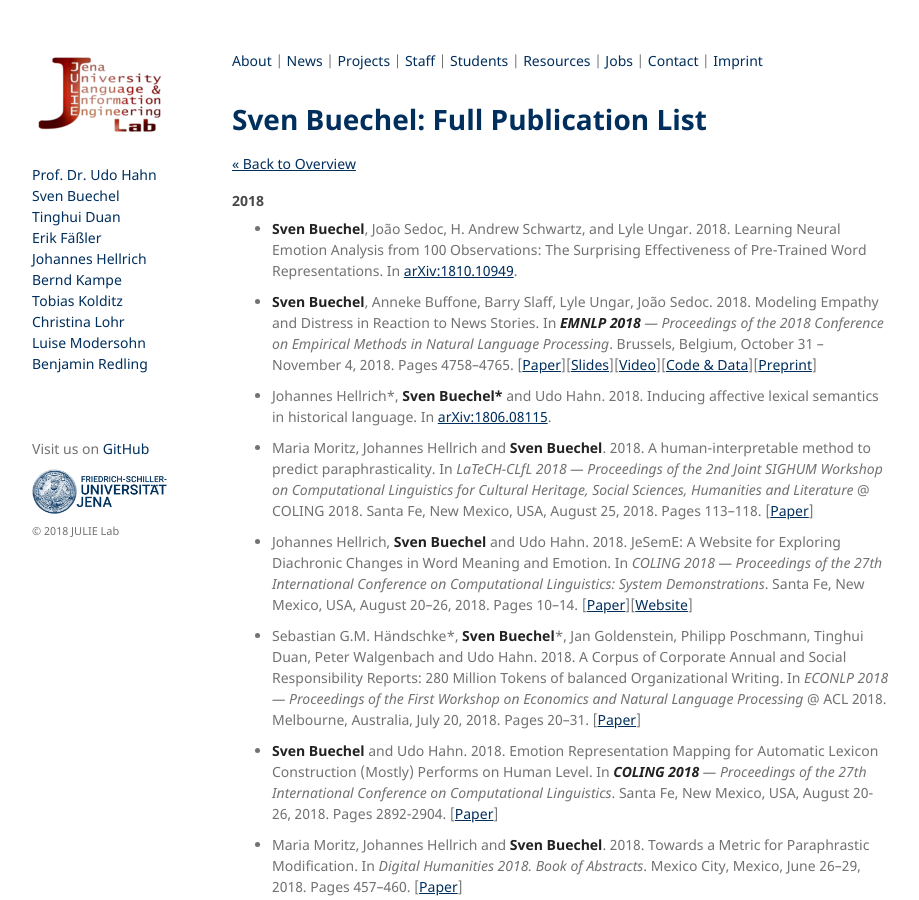
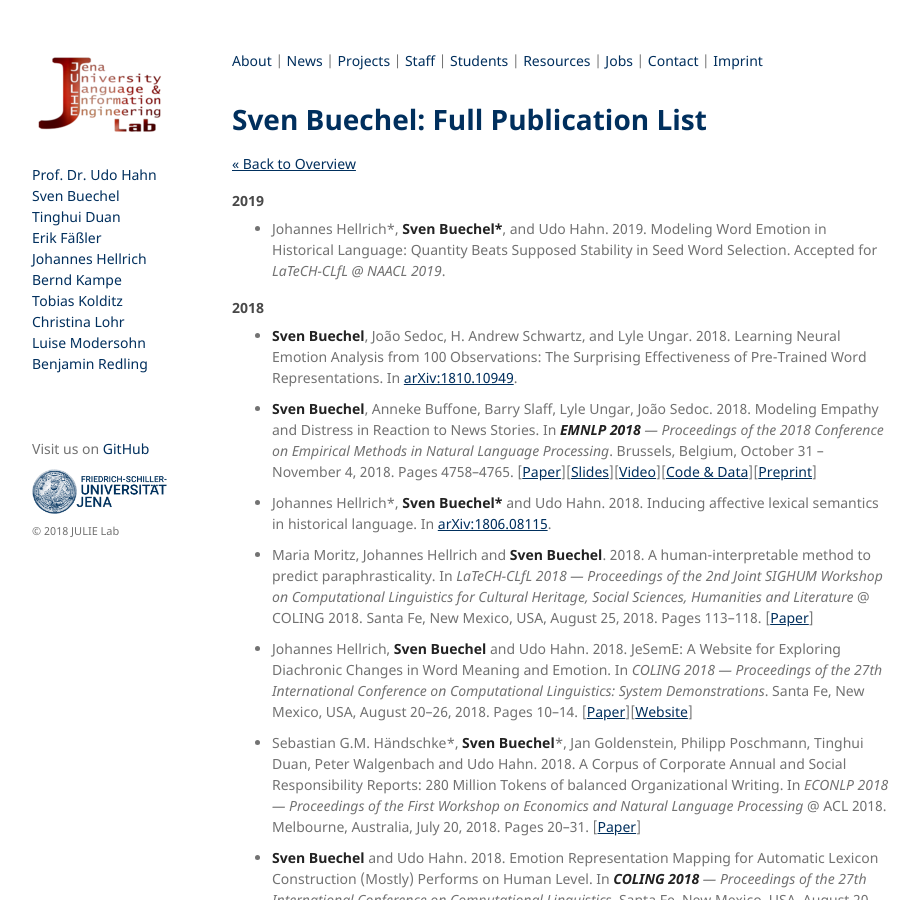
Before and after one commit to JULIELab/JULIELab.github.io, a Jekyll site: the page built from Staff/Buechel/publication.md, in a window 1280 px wide and 900 px high. Shown: the whole window, without its empty margins (178-1097 px from the left). Built offline with Jekyll 4.4.1, drawn with Linux system fonts in a browser that asks for light colours; our own code applies the rules of GitHub Pages for plain Markdown files.

Commit message:
adding publications

```diff
--- a/Staff/Buechel/publication.md
+++ b/Staff/Buechel/publication.md
@@ -5,6 +5,10 @@ layout: staff
 # Sven Buechel: Full Publication List
 
 [<< Back to Overview](../Sven+Buechel.html)
+
+#### 2019
+
+* Johannes Hellrich\*, **Sven Buechel\***, and Udo Hahn. 2019. Modeling Word Emotion in Historical Language: Quantity Beats Supposed Stability in Seed Word Selection. Accepted for *LaTeCH-CLfL @ NAACL 2019*.
 
 #### 2018
 
```
